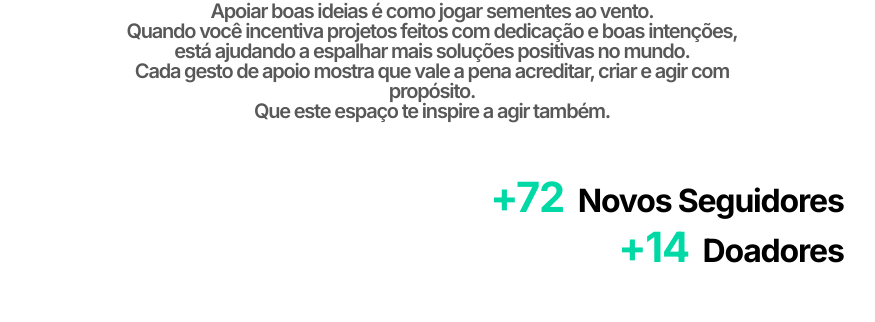
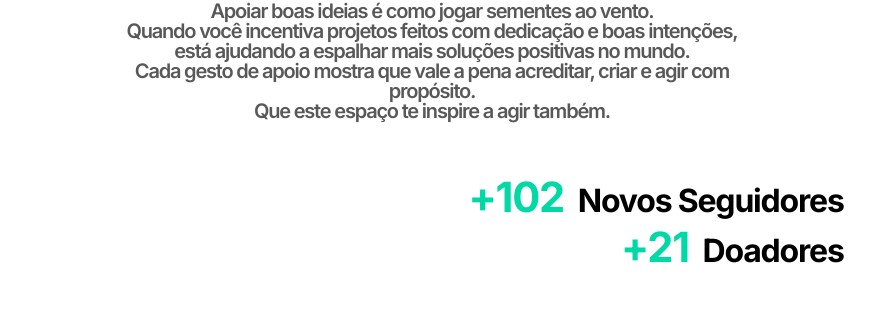
Before and after one commit to Caiorossi00/Gerador-Pex, a React (Vite) app: page / in a window 1280 px wide. Shown: the part 3372-3694 px from the top of the page, without its empty margins (208-1083 px from the left). Built offline with nearby package versions, Linux system fonts and the light colour scheme.

Commit message:
Update Apoie.tsx

```diff
--- a/src/components/Apoie/Apoie.tsx
+++ b/src/components/Apoie/Apoie.tsx
@@ -32,10 +32,10 @@ const Apoie = () => {
 
       <div className="apoio-resultados">
         <h3>
-          <span>+72 </span>Novos Seguidores
+          <span>+102 </span>Novos Seguidores
         </h3>
         <h3>
-          <span>+14 </span>Doadores
+          <span>+21 </span>Doadores
         </h3>
       </div>
 
```
